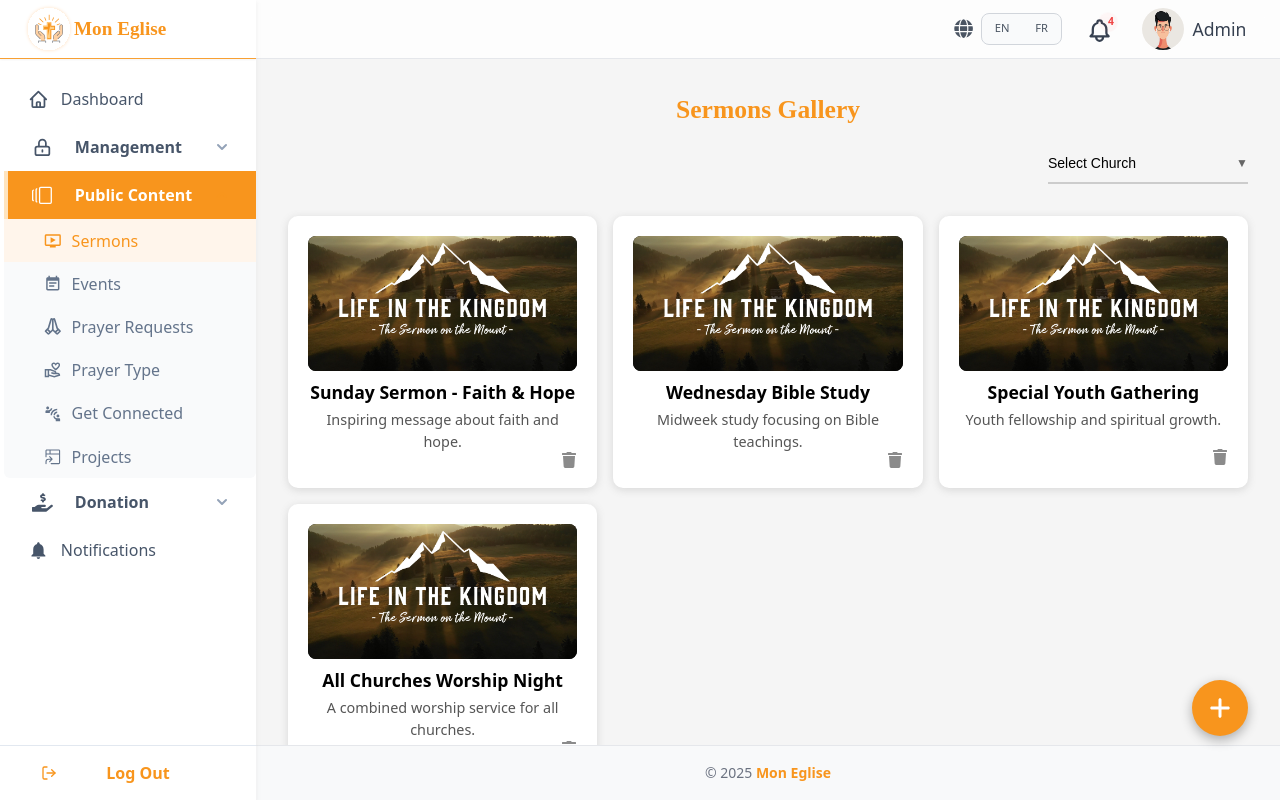
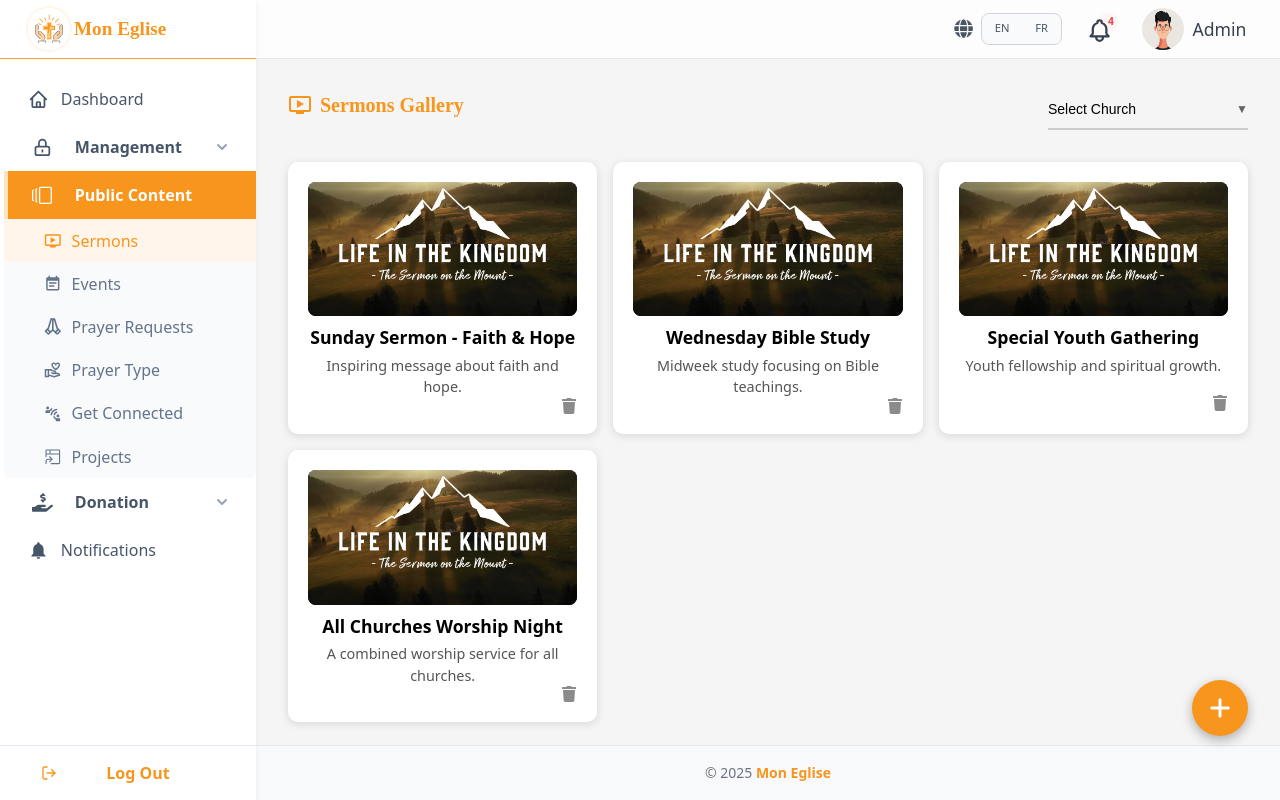
Before and after one commit to rohitwebhopper/ChurchApp, a React (Vite) app in the folder church-project/dashboard/: page /public/sermons in a window 1280 px wide. Built offline with nearby package versions, Linux system fonts and the light colour scheme; a web font is replaced by a local one.

Commit message:
semons title change

```diff
--- a/church-project/dashboard/src/components/ui/DateRange/index.module.css
+++ b/church-project/dashboard/src/components/ui/DateRange/index.module.css
@@ -1,7 +1,7 @@
 .container {
   position: relative;
   display: inline-block;
-    width: 246px;
+  width: auto;
   z-index: 9999 !important;
 }
 
@@ -19,7 +19,6 @@
   border-color: #bec0c2b1;
   box-shadow: 0 0 0 0px rgba(59, 130, 246, 0.2);
 }
-
 
 .clearButton {
   position: absolute;
--- a/church-project/dashboard/src/components/views/pages/Managment/Activity/Index.tsx
+++ b/church-project/dashboard/src/components/views/pages/Managment/Activity/Index.tsx
@@ -1,5 +1,6 @@
 import { useTranslation } from "react-i18next";
 import styles from "./index.module.css";
+import { LuSquareActivity } from "react-icons/lu";
 
 type SubEvent = {
   time: string;
@@ -61,9 +62,23 @@ export default function ActivityLog() {
 
   return (
     <>
-      <h2 className={styles.title}>{t("translate.activityLog")}</h2>
+      <div className="mb-6">
+        <div
+          className="flex items-center gap-2 mb-4"
+          style={{ color: "var(--primary)" }}
+        >
+          <LuSquareActivity className="text-2xl text-primary" />
+          <h2
+            className="text-xl"
+            style={{ fontFamily: "var( --font-marcellus)", fontWeight: "600" }}
+          >
+            {t("translate.activityLog")}
+          </h2>
+        </div>
+      </div>
+
       <div className={styles.container}>
-        <div >
+        <div>
           {activities.map((activity, i) => (
             <div key={i} className={styles.block}>
               <div className={styles.time}>
--- a/church-project/dashboard/src/components/views/pages/Managment/Activity/index.module.css
+++ b/church-project/dashboard/src/components/views/pages/Managment/Activity/index.module.css
@@ -13,7 +13,6 @@
 .title {
   font-size: 24px;
   font-weight: 700;
-  text-align: center;
   margin-bottom: 20px;
   color: var(--primary);
   font-family: var(--font-marcellus);
--- a/church-project/dashboard/src/components/views/pages/PublicContent/Sermons/Index.tsx
+++ b/church-project/dashboard/src/components/views/pages/PublicContent/Sermons/Index.tsx
@@ -9,6 +9,7 @@ import FloatingUploadButton from "@/components/ui/FloatingButton/Index";
 import { FaTrash } from "react-icons/fa";
 import Tooltip from "@/components/ui/ToolTip/Index";
 import Dropdown from "@/components/ui/Dropdown/Index";
+import { MdOndemandVideo } from "react-icons/md";
 
 interface VideoData {
   id: number;
@@ -53,7 +54,6 @@ const initialVideos: VideoData[] = [
     churchName: "Grace Community Church",
   },
 ];
-
 
 const SermonsGallery: React.FC = () => {
   const { t } = useTranslation();
@@ -140,13 +140,30 @@ const SermonsGallery: React.FC = () => {
     ? videos.filter((video) => video.churchName === activeType)
     : videos;
 
-
   return (
     <>
       <div className={styles.galleryContainer}>
-        <h2 className={styles.galleryTitle}>{t("translate.sermonsGallery")}</h2>
-        <div className="flex justify-end mb-8">
-          <div className="w-50 ">
+        <Grid.Row>
+          <Grid.Column span={{ base: 12, md: 6 }}>
+            <div
+              className="flex items-center gap-2 mb-4"
+              style={{ color: "var(--primary)" }}
+            >
+              <MdOndemandVideo className="text-2xl text-primary" />
+              <h2
+                className="text-xl"
+                style={{
+                  fontFamily: "var( --font-marcellus)",
+                  fontWeight: "600",
+                }}
+              >
+                {t("translate.sermonsGallery")}
+              </h2>
+            </div>
+          </Grid.Column>
+          <Grid.Column className="flex justify-end" span={{ base: 12, md: 6 }}>
+            <div className="flex mb-8">
+              <div className="w-50">
                 <Dropdown
                   options={options}
                   value={activeType}
@@ -162,6 +179,8 @@ const SermonsGallery: React.FC = () => {
                 />
               </div>
             </div>
+          </Grid.Column>
+        </Grid.Row>
 
         <Grid gap="md">
           <Grid.Row>
--- a/church-project/dashboard/src/components/views/pages/PublicContent/Sermons/index.module.css
+++ b/church-project/dashboard/src/components/views/pages/PublicContent/Sermons/index.module.css
@@ -1,14 +1,5 @@
 .galleryContainer {
   padding: 0.5rem;
-}
-
-.galleryTitle {
-  font-size: 1.6rem;
-  font-weight: 600;
-  margin-bottom: 1rem;
-  text-align: center;
-  font-family: var(--font-marcellus);
-  color: var(--primary);
 }
 
 .card {
@@ -105,7 +96,6 @@
   display: inline-block;
 }
 
-
 .deleteIcon {
   color: #8b8b8b;
   cursor: pointer;
@@ -115,7 +105,7 @@
 .deleteIcon:hover {
   color: #f8951d;
 }
-.deletebtn{
+.deletebtn {
   display: flex;
   justify-content: flex-end;
 }
--- a/church-project/dashboard/src/components/views/tables/donation/transaction/Table.tsx
+++ b/church-project/dashboard/src/components/views/tables/donation/transaction/Table.tsx
@@ -11,7 +11,7 @@ const TransactionTable: React.FC<Props> = ({ data }) => {
   const { t } = useTranslation();
   const columns: Column<DonorTransact>[] = [
     { key: "donor", label: t("translate.donor") },
-    { key: "amount", label: t("translate.amount") },
+    { key: "amount", label: t("translate.amount"), render: (row) => `€${row.amount}` },
     { key: "transactionNumber", label: t("translate.txnNo") },
     { key: "paymentMethod", label: t("translate.paymentMethod") },
     { key: "type", label: t("translate.type") },
```
Lines whose indentation alone changed are shown as unchanged.
